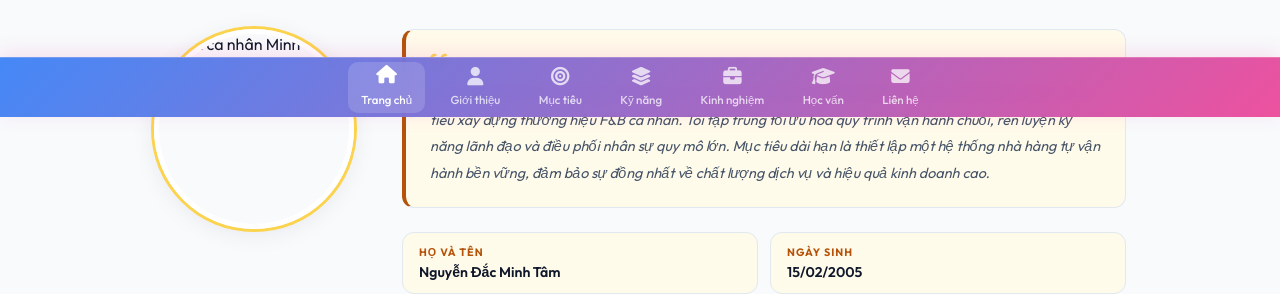
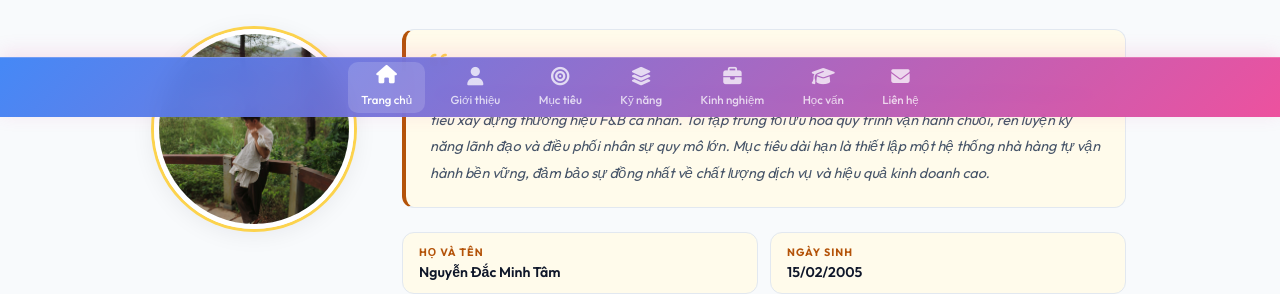
Before and after one commit to nguyendminhta/Portfolio, a plain HTML site: page index.html in a window 1280 px wide. Shown: the part 683-977 px from the top of the page. Drawn offline with Linux system fonts and the light colour scheme.

Commit message:
update anh

```diff
--- a/index.html
+++ b/index.html
@@ -68,7 +68,7 @@
       <h2 class="section-title">Hồ sơ cá nhân</h2>
       <div class="about-grid" data-reveal>
         <div class="about-photo">
-          <img src="./assets/avt.jpg.jpg" alt="Ảnh cá nhân Minh Tâm" />
+          <img src="./assets/avt.jpg" alt="Ảnh cá nhân Minh Tâm" />
         </div>
         <div class="about-body">
           <div class="welcome-quote" data-reveal>
```
